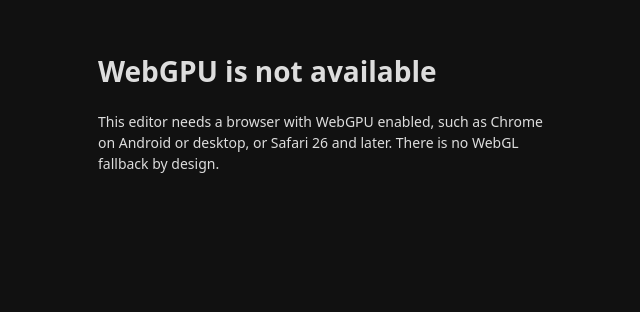
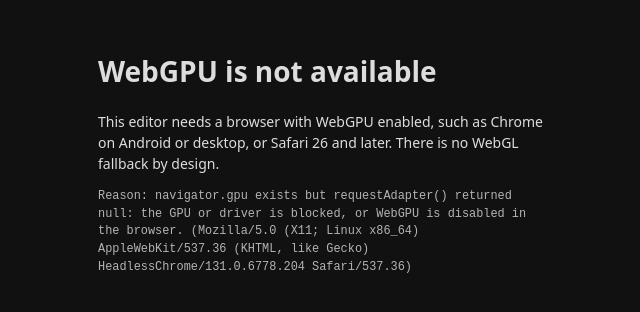
Before and after one commit to elx3020/fabric-shading, a website built with Vite: page packages/editor/index.html in a window 1280 px wide. Shown: the part 110-422 px from the top of the page, without its empty margins (318-958 px from the left). Built offline with nearby package versions, Linux system fonts and the light colour scheme.

Commit message:
Show why WebGPU is unavailable on the editor's error page
Distinguish an insecure context, a missing navigator.gpu, a null adapter
and a throwing requestAdapter(), and print the user agent, so device
failures can be diagnosed from a screenshot.

Co-Authored-By: Claude Opus 5.5 <noreply@anthropic.com>
Claude-Session: https://claude.ai/code/session_0165YcjBYrE5cUnpTURFyPi1

```diff
--- a/packages/editor/index.html
+++ b/packages/editor/index.html
@@ -17,6 +17,7 @@
     <div id="unsupported">
       <h1>WebGPU is not available</h1>
       <p>This editor needs a browser with WebGPU enabled, such as Chrome on Android or desktop, or Safari 26 and later. There is no WebGL fallback by design.</p>
+      <p id="reason" style="font-family: monospace; font-size: 0.85em; opacity: 0.8"></p>
       <p id="insecure" hidden><strong>This page was not loaded over https.</strong> Browsers only expose WebGPU on https pages or on localhost. On a phone, start the editor with <code>pnpm dev:phone</code> and open the https address it prints, then accept the certificate warning.</p>
     </div>
     <script type="module" src="/src/main.ts"></script>
--- a/packages/editor/src/main.ts
+++ b/packages/editor/src/main.ts
@@ -25,9 +25,24 @@ import { makeMomentTextures, makePreviewMaterial, makeTextures, previewUniforms,
 
 const status = document.getElementById('status')!;
 
+/** Returns null when WebGPU is usable, otherwise a short reason for the unsupported page. */
+async function webgpuProblem(): Promise<string | null> {
+  if (!window.isSecureContext) return 'The page is not a secure context (needs https or localhost).';
+  if (!('gpu' in navigator)) return 'navigator.gpu is missing: this browser does not expose WebGPU here.';
+  try {
+    const adapter = await navigator.gpu.requestAdapter();
+    if (!adapter) return 'navigator.gpu exists but requestAdapter() returned null: the GPU or driver is blocked, or WebGPU is disabled in the browser.';
+  } catch (error) {
+    return `requestAdapter() threw: ${String(error)}`;
+  }
+  return null;
+}
+
 async function start(): Promise<void> {
-  if (!('gpu' in navigator) || !(await navigator.gpu.requestAdapter())) {
+  const problem = await webgpuProblem();
+  if (problem) {
     if (!window.isSecureContext) document.getElementById('insecure')!.hidden = false;
+    document.getElementById('reason')!.textContent = `Reason: ${problem} (${navigator.userAgent})`;
     document.getElementById('unsupported')!.style.display = 'block';
     status.style.display = 'none';
     return;
```
